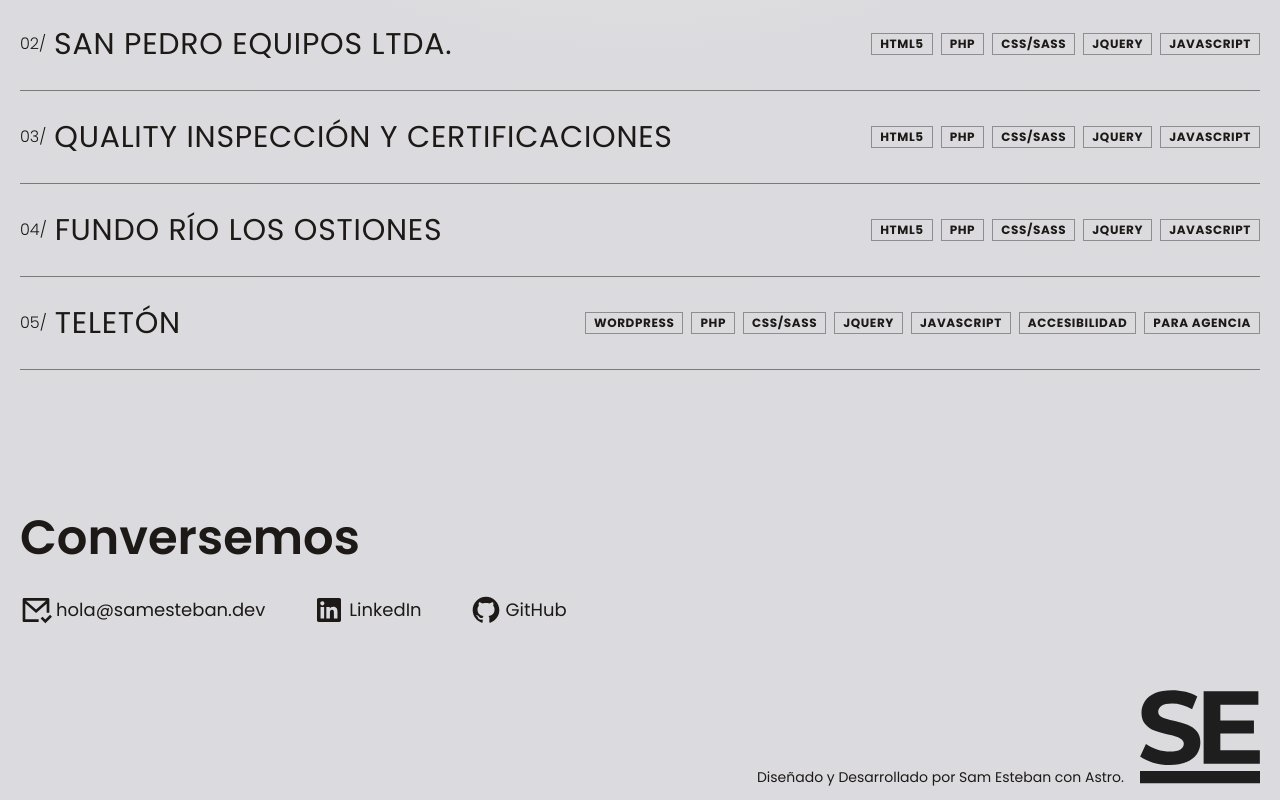
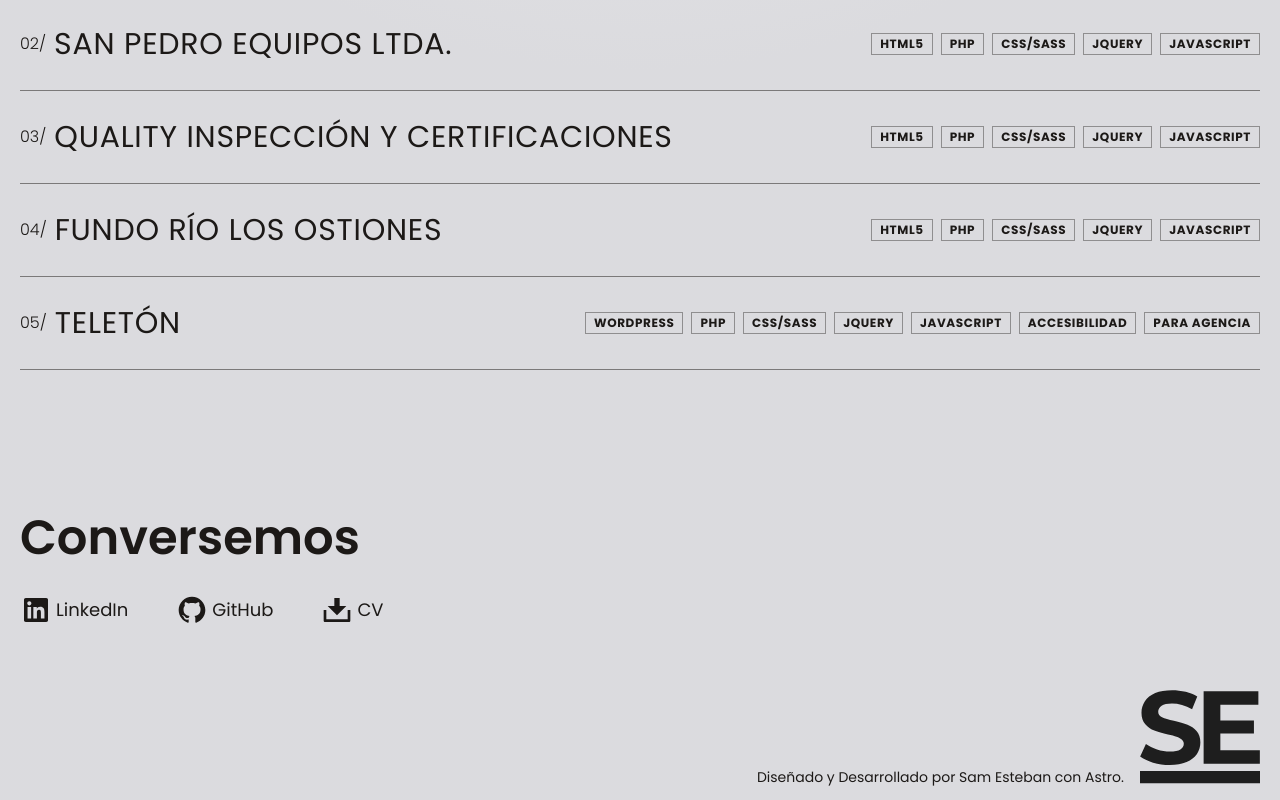
Before and after one commit to samesteban/samesteban-porfolio, an Astro site: page / in a window 1280 px wide. Shown: the part 1024-1824 px from the top of the page. Built offline with nearby package versions, Linux system fonts and the light colour scheme; Astro itself is replaced by a stand-in of ours.

Commit message:
feat: add CV download button

```diff
--- a/src/components/Contact.astro
+++ b/src/components/Contact.astro
@@ -6,16 +6,13 @@
 import Mail from '../components/icons/Mail.astro';
 import LinkedIn from '../components/icons/LinkedIn.astro'
 import Github from './icons/Github.astro';
+import Download from './icons/Download.astro';
 
 const { title } = Astro.props
 ---
 <section id="contact" class="w-full pt-20 pb-4 flex flex-col items-start justify-center">
     <h3 class="text-stone-900 dark:text-stone-50 text-4xl md:text-5xl font-semibold transition-all duration-300 w-full">{title}</h3>
     <div class="contact-list py-8 flex flex-col md:flex-row items-start md:items-center justify-start gap-x-12 gap-y-4">
-        <a href="mailto:hola@samesteban.dev" class="contact-info inline-flex items-center justify-start gap-1 text-stone-900 dark:text-stone-50 fill-stone-900 dark:fill-stone-50 hover:text-stone-600 transition-all duration-150 hover:fill-stone-600">
-            <span class="size-8"><Mail /></span>
-            <span class="text-lg">hola@samesteban.dev</span>
-        </a>
         <a href="https://www.linkedin.com/in/sam-esteban/" target="_blank" class="contact-info inline-flex items-center justify-start gap-1 text-stone-900 dark:text-stone-50 fill-stone-900 dark:fill-stone-50 hover:text-stone-600 transition-all duration-150 hover:fill-stone-600">
             <span class="size-8"><LinkedIn /></span>
             <span class="text-lg">LinkedIn</span>
@@ -24,5 +21,9 @@
             <span class="size-8"><Github /></span>
             <span class="text-lg">GitHub</span>
         </a>
+        <a href="/cv/resume_Samuel_Bustos_C.pdf" class="contact-info inline-flex items-center justify-start gap-1 text-stone-900 dark:text-stone-50 fill-stone-900 dark:fill-stone-50 hover:text-stone-600 transition-all duration-150 hover:fill-stone-600" download>
+            <span class="size-8"><Download /></span>
+            <span class="text-lg">CV</span>
+        </a>
     </div>
 </section>
--- /dev/null
+++ b/src/components/icons/Download.astro
@@ -0,0 +1 @@
+<svg xmlns="http://www.w3.org/2000/svg" viewBox="0 0 24 24"><path d="M4 19H20V12H22V20C22 20.5523 21.5523 21 21 21H3C2.44772 21 2 20.5523 2 20V12H4V19ZM14 9H19L12 16L5 9H10V3H14V9Z"></path></svg>
```
Also changed, not shown: 1 other file.
